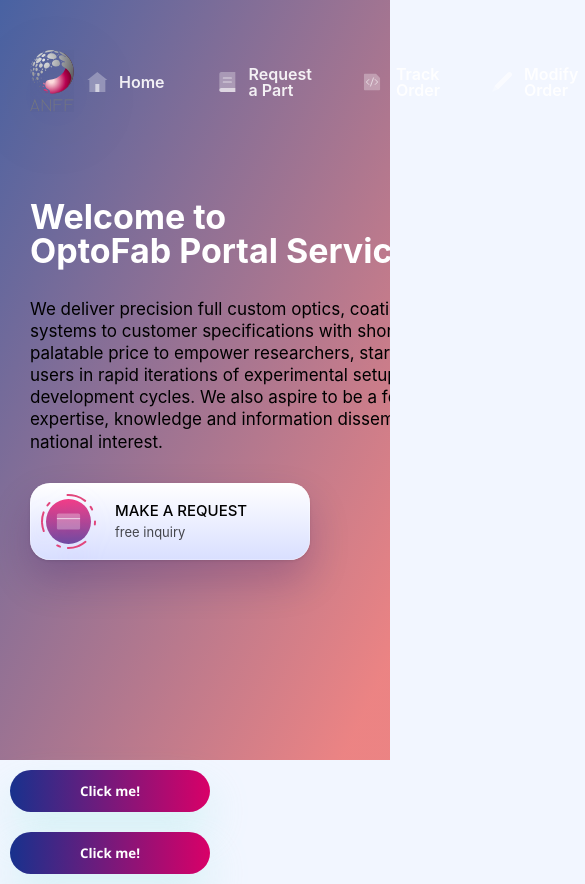
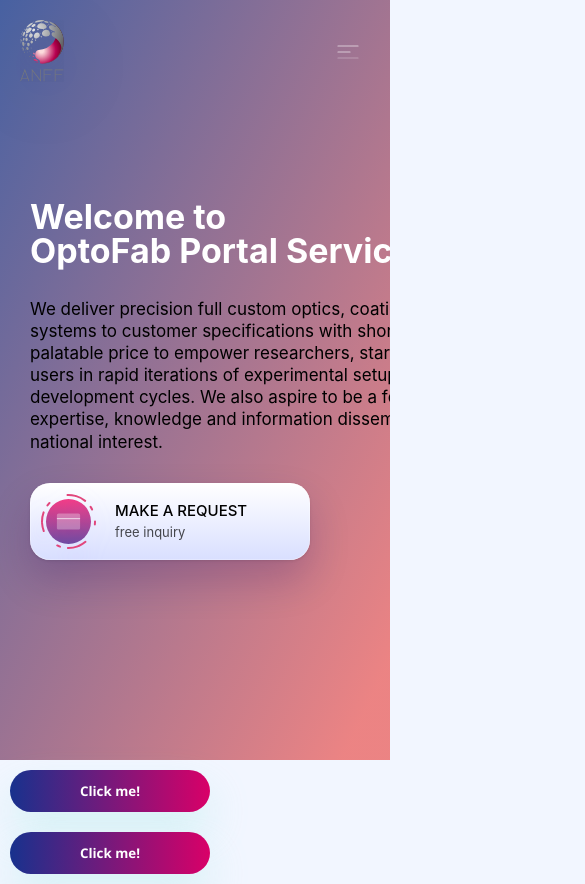
Before and after one commit to tian3rd/tl-gatsby, a Gatsby site: page / in a window 390 px wide. Shown: the top 884 px of the page, 585 px wide, since content can reach past the window. Built offline with nearby package versions, Linux system fonts and the light colour scheme; Gatsby itself is replaced by a stand-in of ours.

Commit message:
add hamburger menu in navbar for small devices

```diff
--- a/src/components/layout/Header.tsx
+++ b/src/components/layout/Header.tsx
@@ -17,6 +17,15 @@
           // every list map should have a key
           <MenuButton item={item} key={index} />
         ))}
+        <HamburgerWrapper>
+          <MenuButton
+            item={{
+              title: "",
+              icon: "/images/smallicons/hamburger.svg",
+              link: "",
+            }}
+          />
+        </HamburgerWrapper>
       </MenuWrapper>
       <MenuTooltip />
     </Wrapper>
@@ -37,6 +46,14 @@
   padding: 0 30px;
   /* vertical center items */
   align-items: center;
+
+  @media (max-width: 768px) {
+    top: 30px;
+  }
+  @media (max-width: 450px) {
+    top: 20px;
+    padding: 0 20px;
+  }
 `
 
 const MenuWrapper = styled.div`
@@ -46,6 +63,15 @@
   grid-template-columns: repeat(${menuData.length}, auto);
   /* also vertical center menu links */
   align-items: center;
+
+  @media (max-width: 768px) {
+    /* ">" selects all links 'a' tag of immediate children: the MenuButton has a, but not the Hamburger */
+    > a {
+      display: none;
+    }
+    /* for only one hamburger menu */
+    grid-template-columns: auto;
+  }
 `
 
 const Logo = styled.img`
@@ -60,3 +86,10 @@
   backdrop-filter: blur(40px);
   /* Note: backdrop-filter has minimal browser support */
 `
+
+const HamburgerWrapper = styled.div`
+  display: none;
+  @media (max-width: 768px) {
+    display: block;
+  }
+`
```
